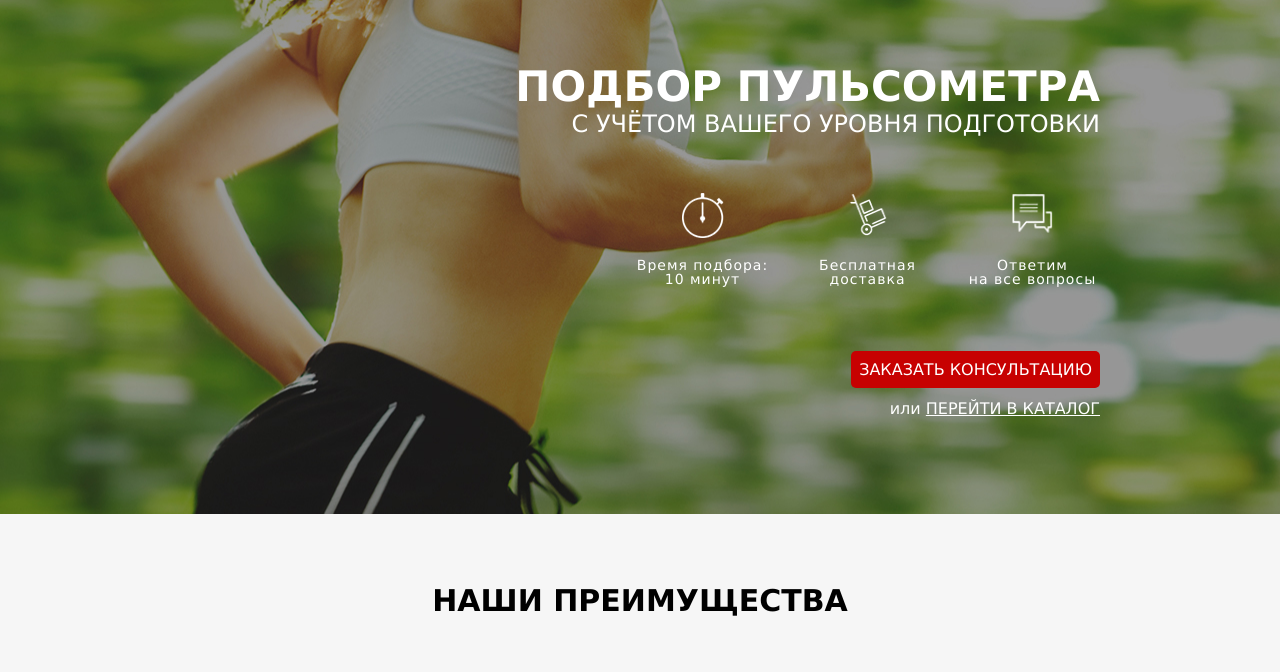
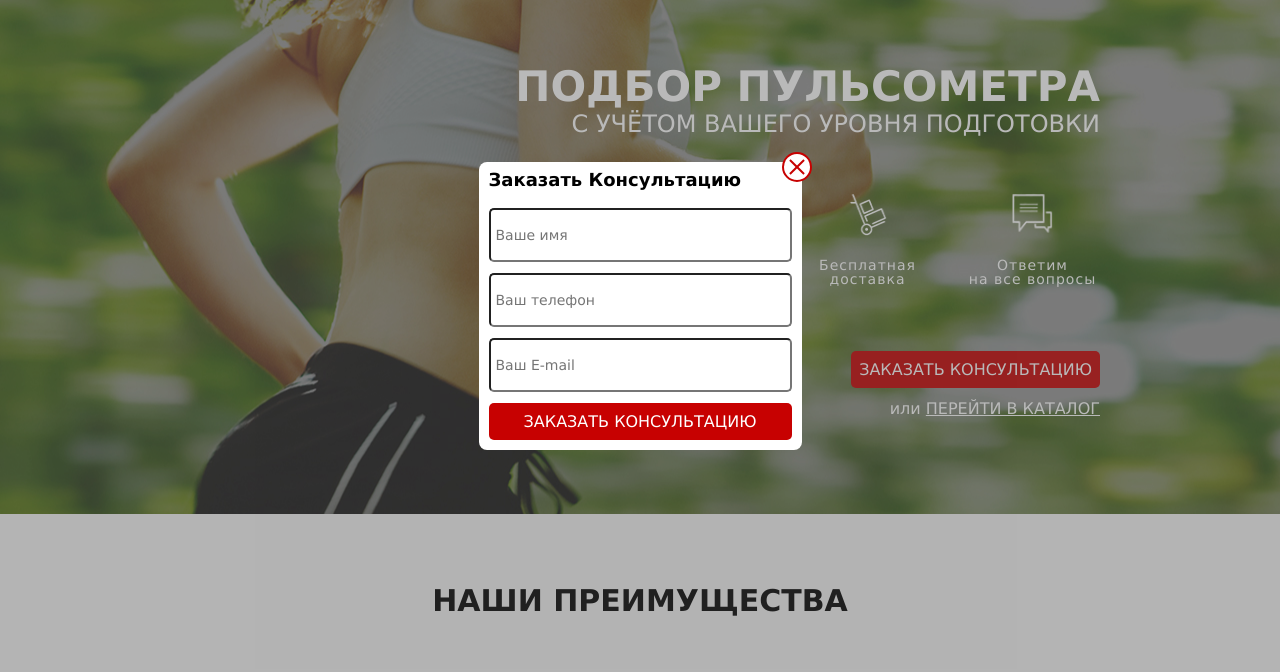
Before and after one commit to Despair08/pulse, a website with bundled scripts: page index.html in a window 1280 px wide. Both pictures are taken after a click on the link "ЗАКАЗАТЬ КОНСУЛЬТАЦИЮ". Shown: the part 94-766 px from the top of the page. Built offline with nearby package versions, Linux system fonts and the light colour scheme; a web font is replaced by a local one.

Commit message:
feat: add modal

```diff
--- a/index.html
+++ b/index.html
@@ -88,10 +88,10 @@
         <div class="wrapper callback__wrapper">
           <h2 class="callback__title">Получите бесплатную консультацию<br>по подбору пульсометра</h2>
           <p class="callback__descr">Просто заполните форму заявки<br>и мы перезвоним вам в течении 10 минут</p>
-          <form class="callback__form" action="">
+          <form class="form callback__form" action="">
             <input type="text" class="form__input" placeholder="Ваше имя" required>
-            <input type="text" class="form__input" placeholder="Ваш телефон" required>
-            <input type="text" class="form__input" placeholder="Ваш E-mail">
+            <input type="tel" class="form__input" placeholder="Ваш телефон" required>
+            <input type="email" class="form__input" placeholder="Ваш E-mail">
             <button class="button form__button" type="submit">заказать кОНСУЛЬТАЦИЮ</button>
           </form>
         </div>
--- a/script/modules/consultClickHandler/generateToolModal.js
+++ b/script/modules/consultClickHandler/generateToolModal.js
@@ -1,6 +1,7 @@
 import { renderModalWindow } from '../modal/renderModalWindow.js';
+import { modalContent } from '../modal/modalContent.js';
 
 export const generateToolModal = (event) => {
   event.preventDefault();
-  renderModalWindow('TEst Content For Modal')
+  renderModalWindow(modalContent)
 }
--- a/script/modules/modal/modal.js
+++ b/script/modules/modal/modal.js
@@ -20,11 +20,17 @@ export class Modal{
     // closeBtn
     this.modalCloseBtn = this.createDomNode(this.modalCloseBtn, 'div', 'modal__close', this.classes);
 
+    // this.modalCloseCross = this.createDomNode(this.modalCloseCross, 'span', 'modal__cross', this.classes);
+
+
     this.setContent(content);
 
     this.appendModalElements();
 
-    console.log(this.modal)
+    this.bindEvents();
+
+    this.openModal()
+
   }
 
   createDomNode(node, element, ...classes){
@@ -47,4 +53,21 @@ export class Modal{
     this.modal.append(this.modalContent);
     this.overlay.append(this.modal);
   }
+
+  bindEvents(){
+    this.modalCloseBtn.addEventListener('click', this.closeModal);
+    this.overlay.addEventListener('click', this.closeModal);
+  }
+
+  openModal(){
+      document.body.append(this.overlay);
+    }
+
+  closeModal(e){
+    let classes = e.target.classList;
+    if(classes.contains('overlay') || classes.contains('modal__close')){
+      console.log(e.target)
+      document.querySelector('.overlay').remove();
+    }
+  }
 }
--- /dev/null
+++ b/script/modules/modal/modalContent.js
@@ -0,0 +1,11 @@
+export const modalContent = `
+<h4 class="modal__title">Заказать Консультацию</h4>
+<div class="form__wrapper--modal">
+  <form class="form modal__form" action="">
+    <input type="text" class="form__input" placeholder="Ваше имя" autofocus required>
+    <input type="tel" class="form__input" placeholder="Ваш телефон" required>
+    <input type="email" class="form__input" placeholder="Ваш E-mail">
+    <button class="button form__button" type="submit">заказать кОНСУЛЬТАЦИЮ</button>
+  </form>
+</div>
+`
--- a/style/components/_callback.scss
+++ b/style/components/_callback.scss
@@ -22,11 +22,14 @@
   color: $text-color--light;
 }
 
-.callback__form {
+.form {
   display: flex;
   flex-direction: column;
   width: 303px;
   gap: 11px;
+}
+
+.callback__form {
   padding-bottom: 109px;
 }
 
--- a/style/components/_modal.scss
+++ b/style/components/_modal.scss
@@ -9,3 +9,50 @@
   justify-content: center;
   background-color: $overlay-color;
 }
+
+.modal {
+  position: relative;
+  border-radius: 8px;
+  background-color: #fff;
+  padding: 10px;
+  display: flex;
+  flex-direction: column;
+  justify-content: space-between;
+}
+
+.modal__close {
+  width: 30px;
+  height: 30px;
+  position: absolute;
+  top: -10px;
+  right: -10px;
+  display: flex;
+  justify-content: center;
+  align-items: center;
+  border: 2px solid $accent-color;
+  background-color: #fff;
+  border-radius: 50%;
+  user-select: none;
+  cursor: pointer;
+}
+
+.modal__close:before,
+.modal__close:after {
+  content: "";
+  position: absolute;
+  width: 20px;
+  height: 2px;
+  background: $accent-color;
+}
+
+div:before {
+  transform: rotate(45deg);
+}
+
+div:after {
+  transform: rotate(-45deg);
+}
+
+.form__wrapper--modal {
+  padding-top: 20px;
+}
--- a/style/main.scss
+++ b/style/main.scss
@@ -13,3 +13,4 @@
 @import "components/reviewes";
 @import "components/footer";
 @import "components/carousel-animation";
+@import "components/modal";
--- a/style/vars/_buttons.scss
+++ b/style/vars/_buttons.scss
@@ -11,3 +11,11 @@
     background-color: $accent-color--hover;
   }
 }
+
+.button--disabled,
+.button--disabled:hover {
+  cursor: default;
+  border: 2px solid $accent-color;
+  background-color: #fff;
+  color: #000;
+}
```
Also changed, not shown: style/main.css, 1 other file.
